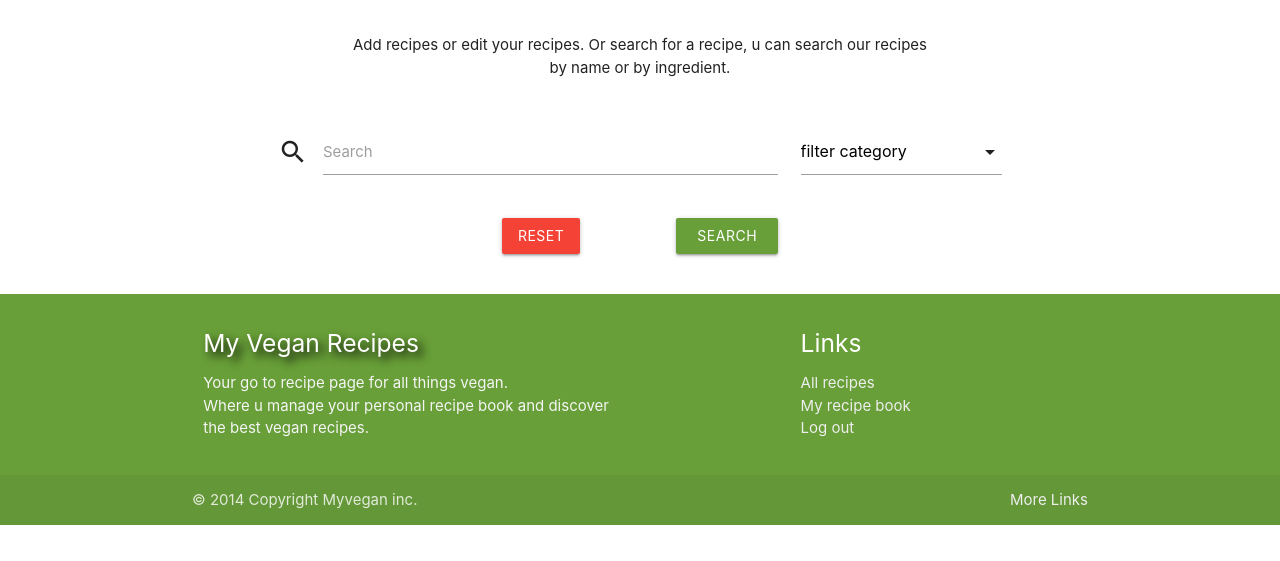
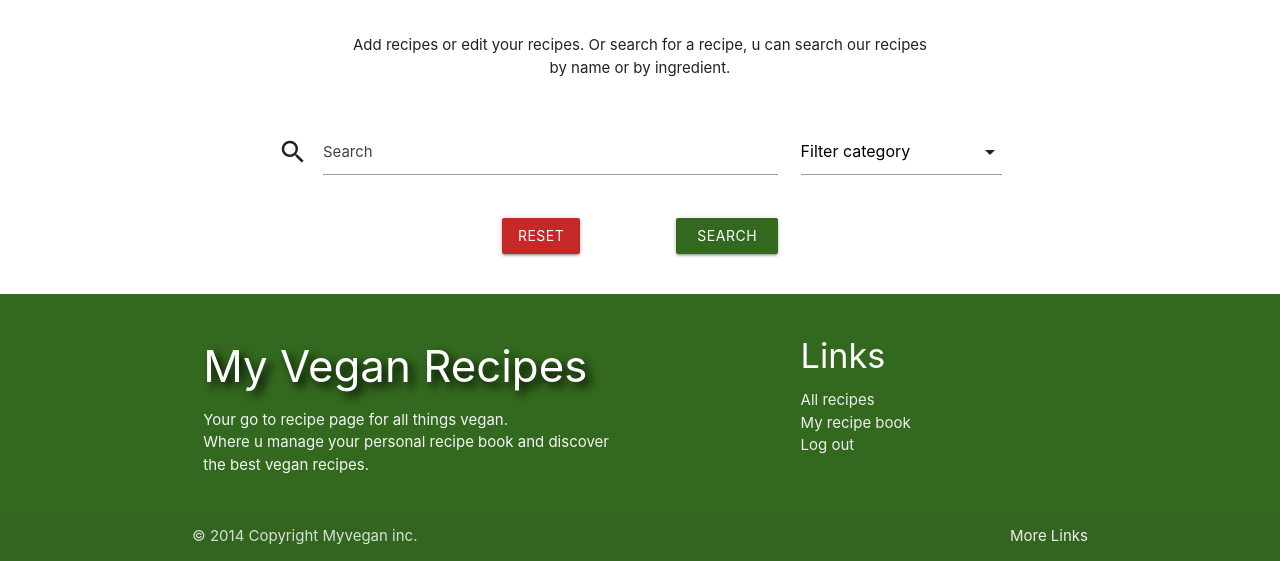
Before and after one commit to JorisPaarde/my-vegan-recipes, a Flask app: page /recipe_book in a window 1280 px wide. Shown: the part 625-1186 px from the top of the page. Before the commit the page ends 1150 px from the top, so only its background shows below. Run offline with Flask 2, Linux system fonts and the light colour scheme; the visitor is signed in with stand-in values (Sample User, id 1); data that the repository does not hold is empty; some libraries are stand-ins or nearby versions.

Commit message:
Corrected lack of contrast

```diff
--- a/static/css/style.css
+++ b/static/css/style.css
@@ -118,6 +118,7 @@ td, th {
 /*---------------------------------------- Add recipe page ----------------------------------------*/
 .input-field label{
     font-size: 1rem;
+    color: #424242;
 }
 
 #recipe_description, .preparation_step textarea{
@@ -169,6 +170,21 @@ td, th {
     select:focus, textarea:focus, input:focus {
         font-size: 16px;
     }
+    .recipes-background{
+        background-image: linear-gradient(rgba(255, 255, 255, 0), rgba(0, 0, 0, 0.4), rgba(255, 255, 255, 0)), url("../images/victoria-shes-4MEL9XS-3JQ-unsplash-mobile.jpg");
+    }
+}
+
+@media only screen and (max-width: 420px) {
+    h1{
+        font-size: 2.5rem;
+    }
+    h2{
+        font-size: 1.8rem;
+    }
+    h3{
+        font-size: 1.5rem;
+    }
 }
 
 /*-- ios detection --*/
--- a/templates/base.html
+++ b/templates/base.html
@@ -15,7 +15,7 @@
 </head>
 <!-- navigation menu -->
 <nav>
-  <div class="nav-wrapper light-green darken-2">
+  <div class="nav-wrapper light-green darken-4">
     <a href="{{ url_for('all_recipes')}}" class="brand-logo text-shadow">My Vegan Recipes</a>
     <a href="#" data-target="mobile-demo" class="sidenav-trigger"><i class="material-icons">menu</i></a>
     <ul class="right hide-on-med-and-down">
@@ -64,18 +64,18 @@
     {% endblock %}
   </main>
 
-  <footer class="page-footer light-green darken-2">
+  <footer class="page-footer light-green darken-4">
     <div class="container">
-      <div class="row light-green darken-2">
+      <div class="row light-green darken-4">
         <!-- footer title and text -->
         <div class="col l6 s12">
-          <h5 class="white-text text-shadow">My Vegan Recipes</h5>
+          <h3 class="white-text text-shadow">My Vegan Recipes</h3>
           <p class="grey-text text-lighten-4">Your go to recipe page for all things vegan.<br>Where u manage your
             personal recipe book and discover the best vegan recipes.</p>
         </div>
         <!-- footer links -->
         <div class="col l4 offset-l2 s12">
-          <h5 class="white-text">Links</h5>
+          <h4 class="white-text">Links</h4>
           <ul>
             <li><a class="grey-text text-lighten-3" href="{{ url_for('all_recipes')}}">All recipes</a></li>
             {% if session.user %}
--- a/templates/recipe_book.html
+++ b/templates/recipe_book.html
@@ -2,13 +2,12 @@
 {% block content %}
 <!-- hero background image -->
 <div class="row recipe-book-background valign-wrapper">
-    <div class="row center-align">
-        <div class="col">
+    <div class="col s12 center-align">
         <!-- hero text -->
         <h1 class="text-shadow grey-text text-lighten-4">{{ session["user"] }}'s recipe book.</h1>
-            <h3 class="text-shadow grey-text text-lighten-4">Congratulations!<br>{{ TOTAL_LIKES }} people like these recipes!</h3>
-            <h4 class="text-shadow grey-text text-lighten-4">The best place to store your favorite vegan recipies.</h4>
-        </div>
+        <h2 class="text-shadow grey-text text-lighten-4">Congratulations!<br>{{ TOTAL_LIKES }} people like these
+            recipes!</h2>
+        <h3 class="text-shadow grey-text text-lighten-4">The best place to store your favorite vegan recipies.</h3>
     </div>
 </div>
 <div class="container">
@@ -40,7 +39,7 @@
             </div>
             <div class="input-field col s6 offset-s3 m4 l3">
                 <select name="category_filter" id="category_filter">
-                    <option value="" disabled selected>filter category</option>
+                    <option value="" disabled selected>Filter category</option>
                     {% for category in categories %}
                     <option value="{{ category.category_name }}">{{ category.category_name }}</option>
                     {% endfor %}
@@ -49,8 +48,8 @@
         </div>
         <div class="row">
             <div class="col s10 offset-s1 m6 offset-m3 l4 offset-l4">
-                <a href="{{ url_for('recipe_book') }}" class="red btn waves-effect waves-light">Reset</a>
-                <button type="submit" class="right waves-effect waves-light btn light-green darken-2">
+                <a href="{{ url_for('recipe_book') }}" class="red btn waves-effect waves-light darken-3">Reset</a>
+                <button type="submit" class="right waves-effect waves-light btn light-green darken-4">
                     <i class="fas fa-search left"></i> Search
                 </button>
             </div>
@@ -65,17 +64,17 @@
             <div class="card hoverable">
                 <a href="{{ url_for('recipe', recipe_id=recipe._id) }}">
                     <div class="card-image">
-                        <img src="{{ recipe.image_url }}">
+                        <img src="{{ recipe.image_url }}" alt="{{ recipe.recipe_title }}">
                     </div>
                     <form action="{{ url_for('like_recipe') }}" method="post">
                         <button name="like"
-                            class="like-button btn-floating waves-effect waves-light light-green darken-2" type="submit"
+                            class="like-button btn-floating waves-effect waves-light light-green darken-4" type="submit"
                             value="{{ recipe._id }}">
                             <i class="material-icons right">favorite</i>
                         </button>
                     </form>
                     <span class="likes-amount grey-text text-darken-2">{{ recipe.liked_by|length }}</span>
-                    <span class="created-by line-clamp grey-text text-lighten-1 italic">By: {{ recipe.user_name }}</span>
+                    <span class="created-by line-clamp grey-text text-darken-1 italic">By: {{ recipe.user_name }}</span>
                     <div class="card-content center-align">
                         <span class="card-title grey-text text-darken-2">{{ recipe.recipe_title }}</span>
                         <p class="line-clamp grey-text text-darken-2">{{ recipe.recipe_description }}</p>
@@ -85,18 +84,19 @@
             <div class="row">
                 {% if session["user"] == recipe.user_name %}
                 <div class="col l6">
-                    <a class="waves-effect waves-light light-green darken-2 btn modal-trigger delete-button" href="#{{ recipe._id }}">
+                    <a class="waves-effect waves-light light-green darken-4 btn modal-trigger delete-button"
+                        href="#{{ recipe._id }}">
                         <i class="material-icons left">delete</i>Delete</a>
                 </div>
                 <div class="col l6">
-                    <a class="waves-effect waves-light btn right light-green darken-2"
+                    <a class="waves-effect waves-light btn right light-green darken-4"
                         href="{{ url_for('edit_recipe', recipe_id=recipe._id) }}">
                         <i class="material-icons left">edit</i>edit</a>
                 </div>
                 {% else %}
                 <form class="col l12" action="{{ url_for('like_recipe') }}" method="post">
                     <button name="like" value="{{ recipe._id }}"
-                        class="waves-effect waves-light btn light-green darken-2" type="submit"><i
+                        class="waves-effect waves-light btn light-green darken-4" type="submit"><i
                             class="material-icons left">remove</i>Remove</button>
                 </form>
                 {% endif %}
```
Also changed, not shown: templates/all_recipes.html (+10 -12 lines). Lines whose indentation alone changed are shown as unchanged.
